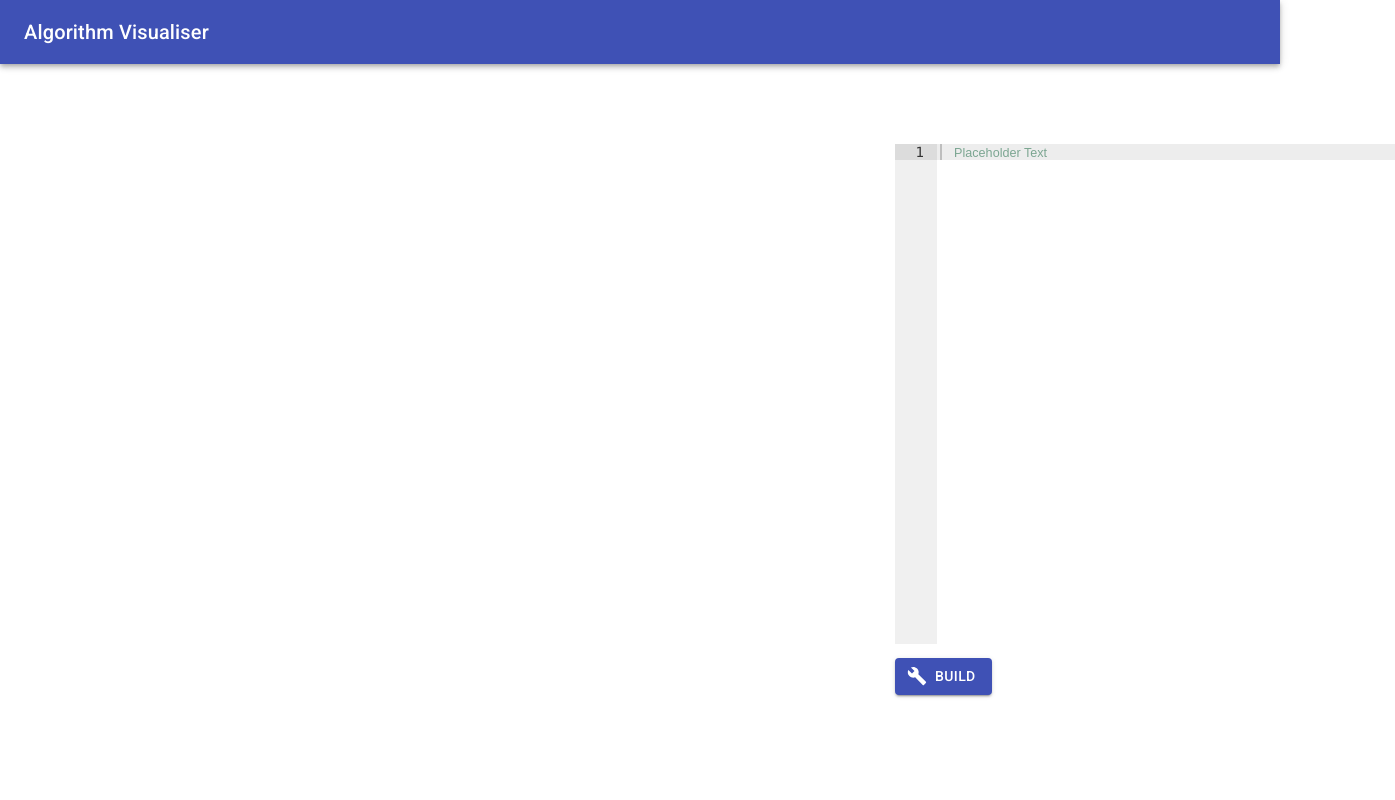
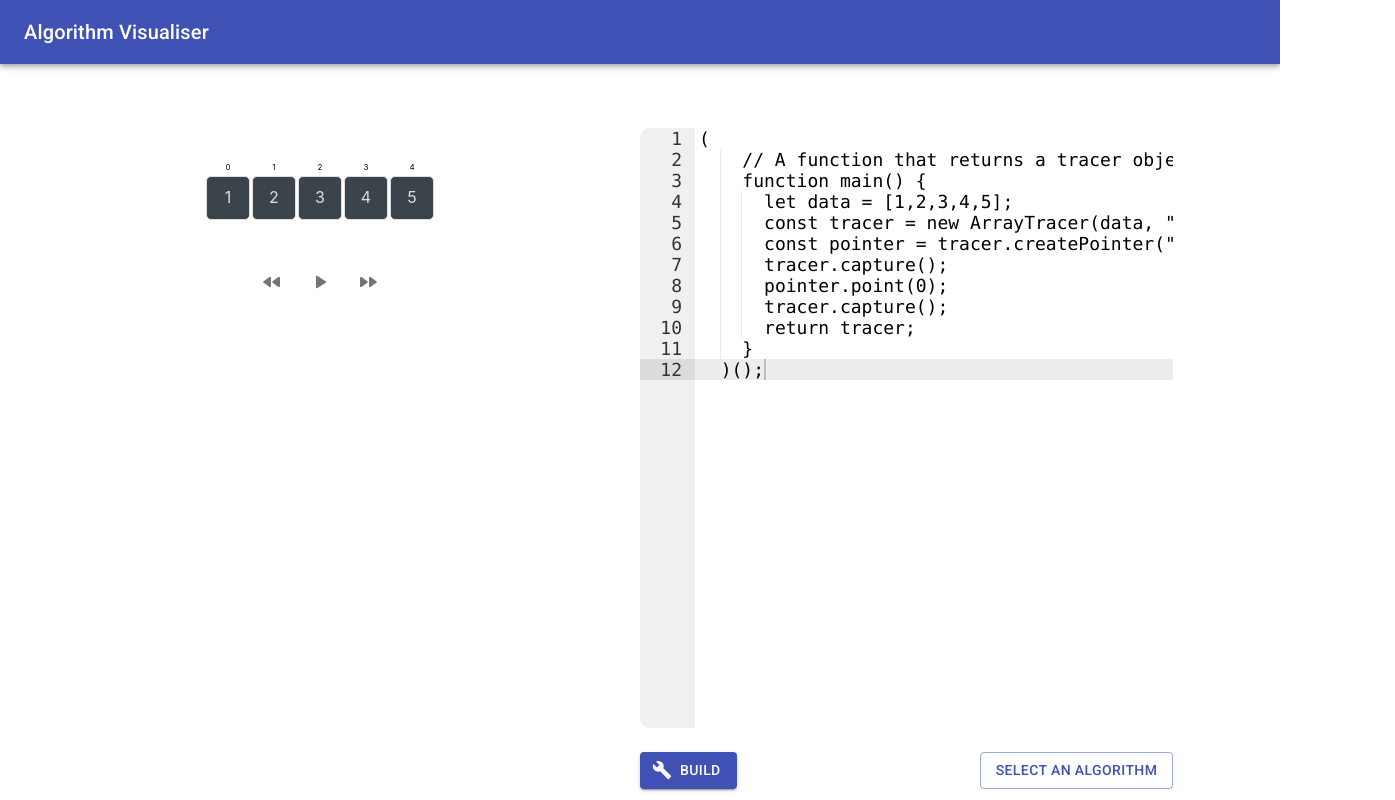
Before and after one commit to SaedMami/algorithms-sandbox-client, a React (Create React App) app: page / in a window 1280 px wide. Both pictures are taken after a click on the button "BUILD". Shown: the whole page, 1395 px wide, since content can reach past the window. Built offline with nearby package versions, Linux system fonts and the light colour scheme; the HTML template or start-up script is replaced by a standard one.

Commit message:
Change between pre-saved algorithms

```diff
--- /dev/null
+++ b/src/AlgorithmsMenu.tsx
@@ -0,0 +1,64 @@
+import React from "react";
+import { Button, Menu, MenuItem } from "@material-ui/core";
+import {
+  bubbleSort,
+  selectionSort,
+  quickSort,
+} from "./algorithms/ArrayAlgorithms";
+
+export type AlgorithmsMenuProps = {
+  onAlgorithmSelected: (code: string) => void;
+};
+
+const algorithms = new Map();
+algorithms.set("Bubble Sort", bubbleSort);
+algorithms.set("Selection Sort", selectionSort);
+algorithms.set("Quick Sort", quickSort);
+
+const AlgorithmsMenu = (props: AlgorithmsMenuProps) => {
+  const [anchorEl, setAnchorEl] = React.useState<null | HTMLElement>(null);
+
+  const handleClick = (event: React.MouseEvent<HTMLButtonElement>) => {
+    setAnchorEl(event.currentTarget);
+  };
+
+  const handleAlgorithmSelected = (code: string) => {
+    handleClose();
+    props.onAlgorithmSelected(code);
+  };
+
+  const handleClose = () => {
+    setAnchorEl(null);
+  };
+
+  return (
+    <div>
+      <Button
+        aria-controls="algorithms-menu"
+        aria-haspopup="true"
+        onClick={handleClick}
+        variant="outlined"
+        color="primary"
+      >
+        Select an algorithm
+      </Button>
+      <Menu
+        id="algorithms-menu"
+        anchorEl={anchorEl}
+        keepMounted
+        open={Boolean(anchorEl)}
+        onClose={handleClose}
+      >
+        {Array.from(algorithms).map(([name, code]) => {
+          return (
+            <MenuItem key={name} onClick={() => handleAlgorithmSelected(code)}>
+              {name}
+            </MenuItem>
+          );
+        })}
+      </Menu>
+    </div>
+  );
+};
+
+export default AlgorithmsMenu;
--- a/src/App.tsx
+++ b/src/App.tsx
@@ -2,11 +2,11 @@ import React from "react";
 import "./App.css";
 import AlgorithmPlayer from "./arch/array/AlgorithmPlayer";
 import AppHeader from "./AppHeader";
-import AlgorithmsMenu from "./CodeEditor";
-import { Grid, Container } from "@material-ui/core";
+import { Grid, Typography } from "@material-ui/core";
 import { ArrayTracer } from "./arch/array/ArrayTracer";
 import { id } from "./arch/util.ts/RandomUtils";
 import { CodeBuilder } from "./CodeBuilder";
+import FramesBuilder from "./FramesBuilder";
 
 type AppState = {
   tracer: ArrayTracer | null;
@@ -20,8 +20,36 @@ class App extends React.Component<any, AppState> {
 
   recieveCode = async (code: string) => {
     const tracer = await CodeBuilder.build(code);
-    console.log(tracer);
     this.setState({ tracer });
+  };
+
+  renderAlgorithmPlayer = (tracer: ArrayTracer | null) => {
+    if (tracer) {
+      return (
+        <AlgorithmPlayer
+          frames={tracer.getFrames()}
+          rendererType={tracer.getRendererType()}
+          key={id(tracer)}
+        ></AlgorithmPlayer>
+      );
+    } else {
+      return (
+        <div
+          style={{
+            display: "flex",
+            justifyContent: "center",
+            alignItems: "center",
+            background: "#DCDCDC",
+            borderRadius: "10px",
+            width: "100%",
+          }}
+        >
+          <Typography variant="subtitle2" gutterBottom>
+            Use the code editor and click "Build" to visualise!
+          </Typography>
+        </div>
+      );
+    }
   };
 
   render() {
@@ -29,37 +57,21 @@ class App extends React.Component<any, AppState> {
     return (
       <div className="App">
         <AppHeader></AppHeader>
-        <Container>
         <Grid
           container
           direction="row"
-            justify="space-around"
+          justify="space-evenly"
           alignItems="stretch"
+          style={{ margin: "4em 0", height: "80vh" }}
         >
-            <Grid
-              container
-              justify="center"
-              item
-              xs={6}
-              style={{ margin: "5em auto" }}
-            >
-              {tracer && (
-                <AlgorithmPlayer
-                  frames={tracer.getFrames()}
-                  rendererType={tracer.getRendererType()}
-                  key={id(tracer)}
-                ></AlgorithmPlayer>
-              )}
+          <Grid container justify="center" item xs={4}>
+            {this.renderAlgorithmPlayer(tracer)}
           </Grid>
 
-            <Grid item xs={3} style={{ margin: "5em auto" }}>
-              <AlgorithmsMenu
-                initCode=""
-                onBuild={this.recieveCode}
-              ></AlgorithmsMenu>
+          <Grid item xs={5}>
+            <FramesBuilder onBuild={this.recieveCode}></FramesBuilder>
           </Grid>
         </Grid>
-        </Container>
       </div>
     );
   }
--- a/src/CodeEditor.tsx
+++ b/src/CodeEditor.tsx
@@ -1,10 +1,7 @@
-import React, { useState } from "react";
-import { Button, Container } from "@material-ui/core";
-import BuildIcon from "@material-ui/icons/Build";
-
+import React from "react";
 import AceEditor from "react-ace";
 import "ace-builds/src-min-noconflict/mode-javascript";
-import "ace-builds/src-min-noconflict/theme-monokai";
+import "ace-builds/src-min-noconflict/theme-nord_dark";
 import "ace-builds/src-min-noconflict/ext-language_tools";
 const ace = require("ace-builds/src-noconflict/ace");
 ace.config.set(
@@ -17,45 +14,32 @@ ace.config.setModuleUrl(
 );
 
 export type CodeEditorProps = {
-  onBuild: (code: string) => Promise<void>;
-  initCode: string;
+  onCodeChanged: (code: string) => void;
+  code: string;
 };
 
-const AlgorithmsMenu = (props: CodeEditorProps) => {
-  const [code, setCode] = useState(props.initCode);
-
+const CodeEditor = (props: CodeEditorProps) => {
   return (
-    <div>
-      <Container maxWidth="sm">
     <AceEditor
+      style={{ borderRadius: "10px", width: "100%", height: "75vh" }}
       placeholder="Placeholder Text"
       mode="javascript"
-          theme="monokai"
-          onChange={(code) => setCode(code)}
-          fontSize={14}
+      theme="nord_dark"
+      onChange={(code) => props.onCodeChanged(code)}
+      fontSize={18}
       showPrintMargin={true}
       showGutter={true}
       highlightActiveLine={true}
-          value={props.initCode}
+      value={props.code}
       setOptions={{
+        enableSnippets: true,
         enableBasicAutocompletion: true,
         enableLiveAutocompletion: true,
         showLineNumbers: true,
         tabSize: 2,
       }}
     />
-        <Button
-          style={{ marginTop: "1em" }}
-          variant="contained"
-          color="primary"
-          startIcon={<BuildIcon />}
-          onClick={() => props.onBuild(code)}
-        >
-          Build
-        </Button>
-      </Container>
-    </div>
   );
 };
 
-export default AlgorithmsMenu;
+export default CodeEditor;
--- /dev/null
+++ b/src/FramesBuilder.tsx
@@ -0,0 +1,58 @@
+import React, { useState } from "react";
+import { Button, Grid, Menu, MenuItem } from "@material-ui/core";
+import BuildIcon from "@material-ui/icons/Build";
+import CodeEditor from "./CodeEditor";
+import AlgorithmsMenu from "./AlgorithmsMenu";
+
+export type FrameBuilderProps = {
+  onBuild: (code: string) => Promise<void>;
+};
+
+const initCode = `(
+    // A function that returns a tracer object
+    function main() {
+      let data = [1,2,3,4,5];
+      const tracer = new ArrayTracer(data, "dummy");
+      const pointer = tracer.createPointer("p1");
+      tracer.capture();
+      pointer.point(0);
+      tracer.capture();
+      return tracer;
+    }
+  )();`;
+
+const FramesBuilder = (props: FrameBuilderProps) => {
+  const [code, setCode] = useState(initCode);
+
+  return (
+    <Grid container direction="column" alignItems="stretch" justify="center">
+      <Grid item>
+        <CodeEditor
+          code={code}
+          onCodeChanged={(code) => setCode(code)}
+        ></CodeEditor>
+      </Grid>
+      <Grid
+        container
+        direction="row"
+        alignItems="center"
+        justify="space-between"
+        style={{ marginTop: "1.5em" }}
+      >
+        <Button
+          variant="contained"
+          color="primary"
+          startIcon={<BuildIcon />}
+          onClick={() => props.onBuild(code)}
+        >
+          Build
+        </Button>
+        <AlgorithmsMenu
+          onAlgorithmSelected={(code) => setCode(code)}
+        ></AlgorithmsMenu>
+      </Grid>
+    </Grid>
+  );
+};
+
+export default FramesBuilder;
--- a/src/arch/array/ArrayAlgorithms.ts
+++ b/src/algorithms/ArrayAlgorithms.ts
@@ -1,7 +1,12 @@
-import { ArrayTracer } from "./ArrayTracer";
+export const bubbleSort = `
+function swap(array, i, j) {
+  let temp = array[j];
+  array[j] = array[i];
+  array[i] = temp;
+}
 
-export const bubbleSort = (toSort: Array<number>): ArrayTracer => {
-  let data = [...toSort];
+(function main() {
+  let data = [4, 9, 7, 23, 9, 37, 49, 2, 0, 11];
   const tracer = new ArrayTracer(data, "dummy");
   const current = tracer.createMarkerTracer("current", "#8594c9");
   const sorted = tracer.createMarkerTracer("sorted", "#9c9594");
@@ -25,10 +30,18 @@ export const bubbleSort = (toSort: Array<number>): ArrayTracer => {
     tracer.capture();
   }
   return tracer;
-};
+})();
+`;
 
-export const selectionSort = (toSort: Array<number>): ArrayTracer => {
-  let data = [...toSort];
+export const selectionSort = `
+function swap(array, i, j) {
+  let temp = array[j];
+  array[j] = array[i];
+  array[i] = temp;
+}
+
+(function main() {
+  let data = [4, 9, 7, 23, 9, 37, 49, 2, 0, 11];
   const tracer = new ArrayTracer(data, "dummy");
   const current = tracer.createMarkerTracer("current", "#8594c9");
   const minMarker = tracer.createMarkerTracer("min", "red");
@@ -62,15 +75,18 @@ export const selectionSort = (toSort: Array<number>): ArrayTracer => {
   tracer.clearPointer("i");
   tracer.capture();
   return tracer;
-};
+})();
+`;
 
-export const quickSort = (toSort: Array<number>): ArrayTracer => {
-  const quickSortInternal = (
-    start: number,
-    end: number,
-    data: Array<any>,
-    tracer: ArrayTracer
-  ) => {
+export const quickSort = `
+function swap(array, i, j) {
+  let temp = array[j];
+  array[j] = array[i];
+  array[i] = temp;
+}
+
+(function main() {
+  const quickSortInternal = (start, end) => {
     if (start >= end) {
       return;
     }
@@ -102,6 +118,7 @@ export const quickSort = (toSort: Array<number>): ArrayTracer => {
         tracer.capture();
       }
     }
+
     current.unmark(i);
     current.unmark(j);
     tracer.capture();
@@ -121,7 +138,7 @@ export const quickSort = (toSort: Array<number>): ArrayTracer => {
     quickSortInternal(pivotIndex + 1, end, data, tracer);
   };
 
-  const data = [...toSort];
+  let data = [4, 9, 7, 23, 9, 37, 49, 2, 0, 11];
   const tracer = new ArrayTracer(data, "dummy");
   tracer.capture();
   const current = tracer.createMarkerTracer("current", "#8594c9");
@@ -131,35 +148,11 @@ export const quickSort = (toSort: Array<number>): ArrayTracer => {
   const jPointer = tracer.createPointer("j");
   quickSortInternal(0, data.length, data, tracer);
   return tracer;
-};
+})();
+`;
 
 function swap(array: Array<any>, i: number, j: number) {
   let temp = array[j];
   array[j] = array[i];
   array[i] = temp;
 }
-
-let data = [3, 2, 1];
-const tracer = new ArrayTracer(data, "dummy");
-const current = tracer.createMarkerTracer("current", "#8594c9");
-const sorted = tracer.createMarkerTracer("sorted", "#9c9594");
-tracer.capture();
-
-for (let i = 0; i < data.length; ++i) {
-  for (let j = 0; j < data.length - 1 - i; ++j) {
-    current.mark(j);
-    current.mark(j + 1);
-    tracer.capture();
-    if (data[j] > data[j + 1]) {
-      swap(data, j, j + 1);
-      tracer.capture();
-    }
-    current.unmark(j);
-    tracer.capture();
-  }
-
-  current.unmark(data.length - i - 1);
-  sorted.mark(data.length - i - 1);
-  tracer.capture();
-}
-tracer;
--- a/src/arch/array/AlgorithmPlayer.tsx
+++ b/src/arch/array/AlgorithmPlayer.tsx
@@ -32,12 +32,17 @@ const AlgorithmPlayer = (props: AlgorithmPlayerProps) => {
 
   return (
     <Grid container direction="column" alignItems="center">
-      <Grid item>
-        <Card>
-          <CardContent>
-            {createRenderer(props.rendererType)(frameToRender)}
-          </CardContent>
-        </Card>
+      <Grid item style={{ width: "100%" }}>
+        <div
+          style={{
+            display: "flex",
+            justifyContent: "center",
+            alignItems: "center",
+            marginTop: "2em",
+          }}
+        >
+          {createRenderer(props.rendererType)(frameToRender)}
+        </div>
       </Grid>
 
       <Grid item>
--- a/src/arch/array/ArrayRenderer.module.css
+++ b/src/arch/array/ArrayRenderer.module.css
@@ -5,12 +5,13 @@
 
 .tdElement {
   border-spacing: 0;
-  background-color: #395e66;
+  background-color: #3b444b;
   border: 0.0075rem solid #dddddd;
   width: 2.5rem;
   height: 2.5rem;
   color: #dddddd;
   margin: 0;
+  border-radius: 5px;
 }
 
 .tdIndex {
@@ -20,7 +21,7 @@
 .tdPointer {
   font-size: 0.8rem;
   width: 0.2rem;
-  height: 4vh;
+  height: 2vh;
   padding: 0;
   margin: 0;
 }
```
Also changed, not shown: package.json (+5 -5 lines). Lines whose indentation alone changed are shown as unchanged.
